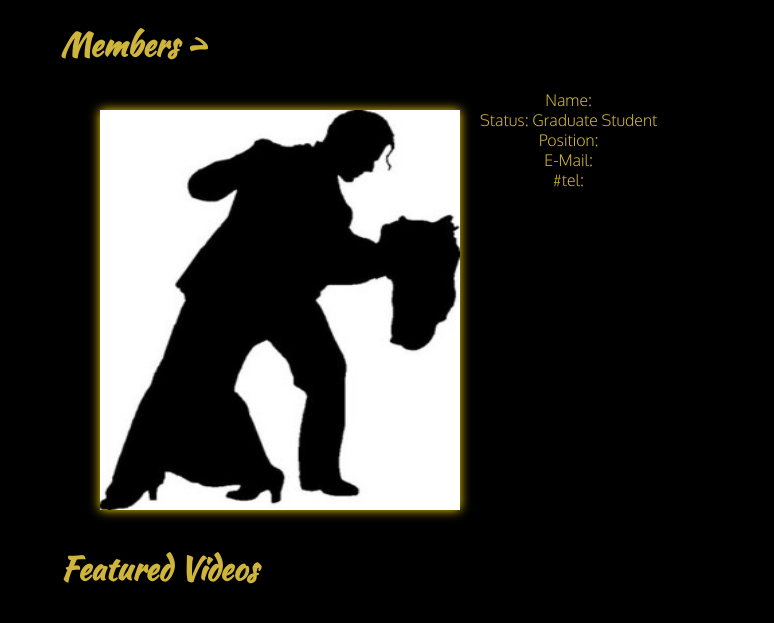
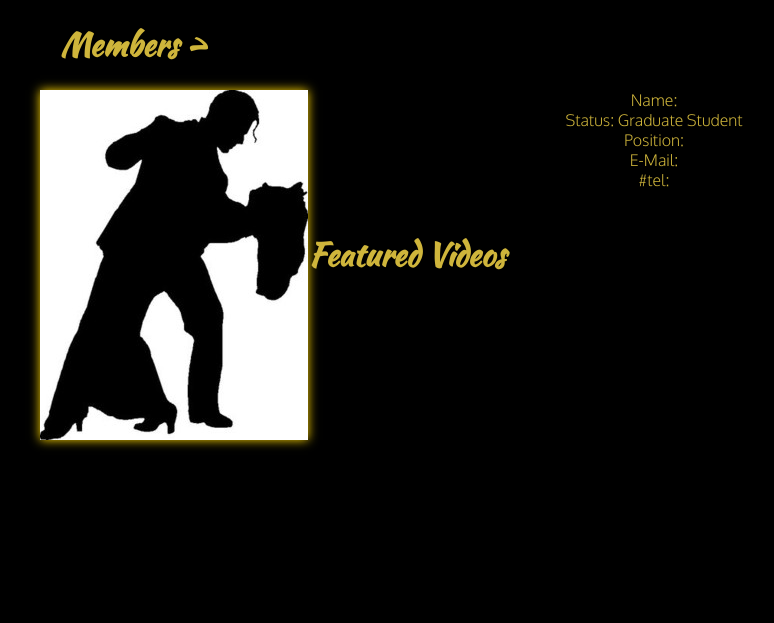
Before and after one commit to Kluchy/SaborLatino, a PHP site: page /memberInfo.php in a window 1280 px wide. Shown: the top 623 px of the page, without its empty margins (120-894 px from the left). Run offline with PHP 8.4, Linux system fonts and the light colour scheme; data that the repository does not hold is empty.

Commit message:
Added memberInfo styling
not quite perfect but it's the best I can do thus far.

```diff
--- a/Logic/memberInfo.php
+++ b/Logic/memberInfo.php
@@ -54,21 +54,17 @@
 createHeader($title, "memberInfo.css");
 
  echo "<h1> <a href=\"members.php\"> Members > </a> $name </h1>
-            <ul id=\"member\">
-              <li  id=\"member\">
+              <div id=\"memberPic\">
                 <img id=\"member\" src=\"$profilePic\" alt=\"Profile Picture\">
-              </li>
-              <li  id=\"member\">
-                <div id=\"member\">
+              </div>
+              <div id=\"memberInfo\">
                     Name: $name<br>
                     Status: $status<br>
                     Position: $position<br>
                     E-Mail: $email<br>
                     #tel: $phone<br>
                     $bio<br>
-                </div>
-            </li>
-          </ul>";
+              </div>";
 
  displayVideos( $memberID );
  createFooter();
--- a/Logic/videoSearch.php
+++ b/Logic/videoSearch.php
@@ -115,7 +115,7 @@
                 '<li>
                 <div>
                 <form action = "videos.php" method = "post">
-                <input type = "image" src = "'.$thumbnail.'" name = "thumbnails" />
+                <input  id="vidThumbnail" type = "image" src = "'.$thumbnail.'" name = "thumbnails" />
                 <input type = "hidden" value = "'.$idVideo.'" name = "vidID" />
                 </form>
                 </div>
--- a/style/memberInfo.css
+++ b/style/memberInfo.css
@@ -26,6 +26,11 @@
 #member {
     overflow:auto;
 }
+#memberPic {
+        float: left;
+	margin: 0;
+	padding: 0;
+}
 #member li{
         float: left;
 	margin: 0;
@@ -35,13 +40,17 @@
 	list-style-type: none;
 	margin: 0;
 	padding: 0;
-	overflow: hidden;
-	float: right;
+
 }
-#member div{
+#memberInfo {
     text-align:center;
     color:#CFB53B;
+    float:center;
+    margin:0;
+    padding:0;
+
 }
+
 #member img{
     width:360px;
     height:400px;
@@ -89,13 +98,7 @@
 #menubar a#activepage{
 	border-bottom: solid 4px #CFB53B;
 }
-#vid img{
-	display: block;
-	margin-left: auto;
-	margin-right: auto;
-	width: 640px;
-	height: auto;
-}
+
 ul{
 	list-style-type: none;
 	color:#CFB53B;
@@ -106,6 +109,12 @@
     margin-right:20px;
     padding: 10px;
 }
+img {
+    box-shadow: 0px 0px 10px gold;
+}
+#vidThumbnail {
+    box-shadow: 0px 0px 10px gold;
+}
 #vidmenu{
 	float: left;
 	padding: 10px;
```
